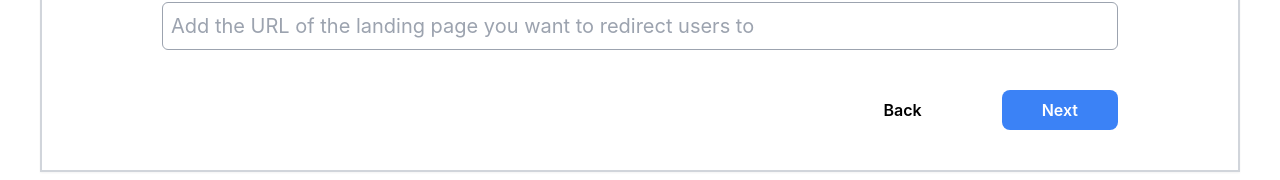
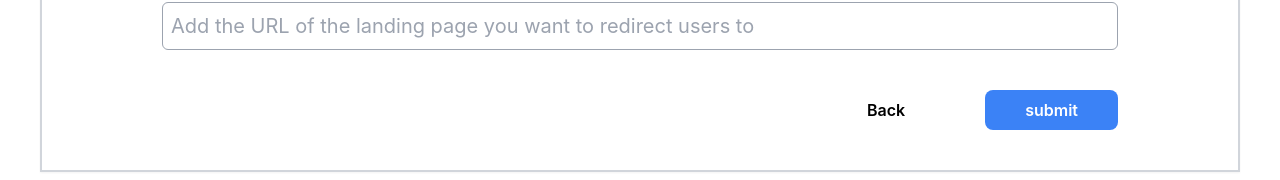
Before and after one commit to Dhanasaitholeti/assignment-keywordio, a React (Vite) app: page /textad in a window 1280 px wide. Shown: the part 586-766 px from the top of the page. Built offline with nearby package versions, Linux system fonts and the light colour scheme.

Commit message:
fixed some small issues

```diff
--- a/src/App.tsx
+++ b/src/App.tsx
@@ -14,7 +14,7 @@ function App() {
           <Route path="/create-ad" element={<CreateAd />} />
           <Route path="/textad" element={<TextAd />} />
           <Route path="/mediaad" element={<MediaAd />} />
-          <Route path="/sucess" element={<h1>Sucess</h1>} />
+          <Route path="/success" element={<h1>Sucess</h1>} />
           <Route path="*" element={<h1>404 Not found</h1>} />
         </Routes>
       </Layout>
--- a/src/components/BottomButtonGroup.tsx
+++ b/src/components/BottomButtonGroup.tsx
@@ -1,18 +1,32 @@
-import { useLocation } from "react-router-dom";
+import { useLocation, useNavigate } from "react-router-dom";
 
-const BottomButtonGroup = () => {
+const BottomButtonGroup: React.FC<{ typeofad?: string }> = ({ typeofad }) => {
   const location = useLocation();
   const pathname = location.pathname;
+  const navigator = useNavigate();
+
   const buttonStyles = "font-semibold px-10 py-2 rounded-lg";
 
   return (
     <div className="flex justify-end px-20">
       <div className="flex gap-10">
         {!(pathname === "/create-ad") && (
-          <button className={buttonStyles}>Back</button>
+          <button className={buttonStyles} onClick={() => navigator(-1)}>
+            Back
+          </button>
         )}
-        <button className={`${buttonStyles} bg-blue-500 text-white`}>
-          {"Next"}
+        <button
+          className={`${buttonStyles} bg-blue-500 text-white ${
+            !typeofad && "cursor-not-allowed"
+          }`}
+          disabled={!typeofad}
+          onClick={
+            pathname == "/create-ad"
+              ? () => navigator(`/${typeofad}`)
+              : () => navigator("/success")
+          }
+        >
+          {pathname == "/textad" || pathname == "/mediaad" ? "submit" : "Next"}
         </button>
       </div>
     </div>
--- a/src/pages/CreateAd.tsx
+++ b/src/pages/CreateAd.tsx
@@ -25,7 +25,7 @@ const CreateAd = () => {
           </div>
         </div>
         <div className="w-full px-20">
-          <BottomButtonGroup />
+          <BottomButtonGroup  />
         </div>
       </main>
     </>
```
